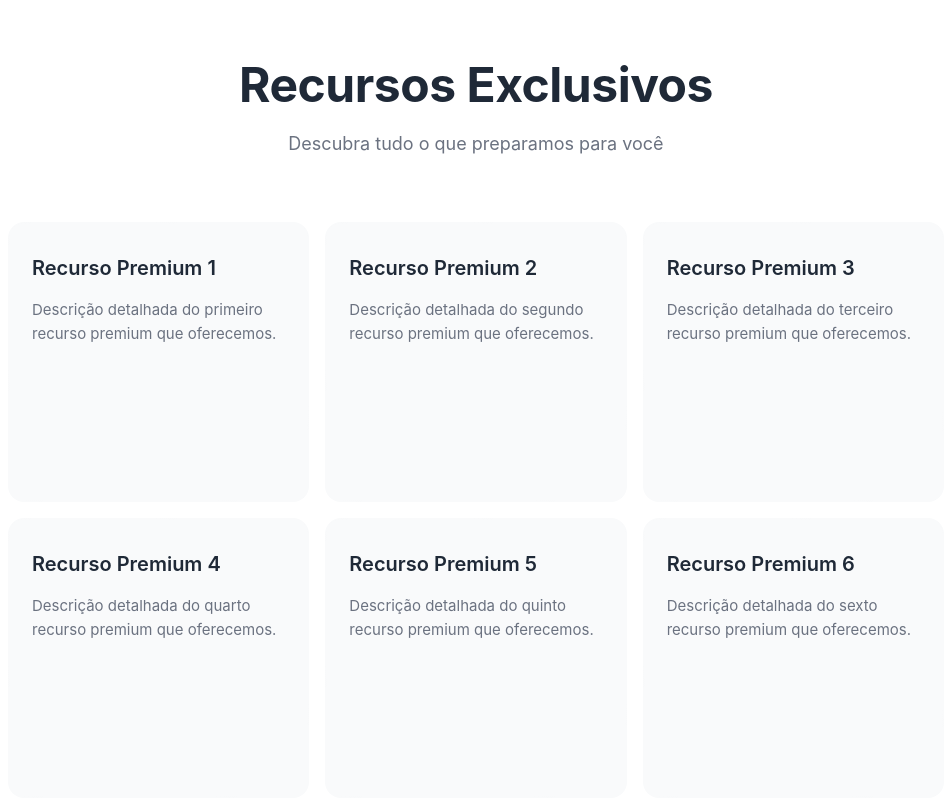
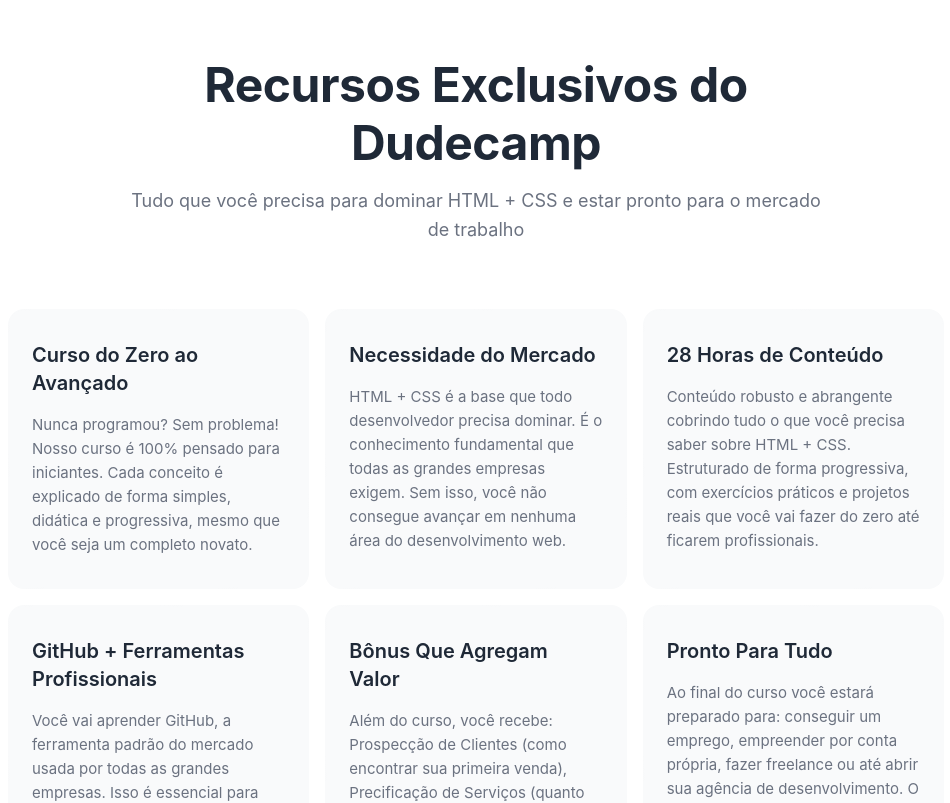
Before and after one commit to eduardocoimbramag/dudecamp-htmlcss, a React (Vite) app: page / in a window 1280 px wide. Shown: the part 840-1643 px from the top of the page, without its empty margins (304-1254 px from the left). Built offline with nearby package versions, Linux system fonts and the light colour scheme.

Commit message:
copysec2

```diff
--- a/src/App.tsx
+++ b/src/App.tsx
@@ -112,28 +112,28 @@
 
   const featuresData = [
     {
-      title: 'Recurso Premium 1',
-      description: 'Descrição detalhada do primeiro recurso premium que oferecemos.',
+      title: 'Curso do Zero ao Avançado',
+      description: 'Nunca programou? Sem problema! Nosso curso é 100% pensado para iniciantes. Cada conceito é explicado de forma simples, didática e progressiva, mesmo que você seja um completo novato.',
     },
     {
-      title: 'Recurso Premium 2',
-      description: 'Descrição detalhada do segundo recurso premium que oferecemos.',
+      title: 'Necessidade do Mercado',
+      description: 'HTML + CSS é a base que todo desenvolvedor precisa dominar. É o conhecimento fundamental que todas as grandes empresas exigem. Sem isso, você não consegue avançar em nenhuma área do desenvolvimento web.',
     },
     {
-      title: 'Recurso Premium 3',
-      description: 'Descrição detalhada do terceiro recurso premium que oferecemos.',
+      title: '28 Horas de Conteúdo',
+      description: 'Conteúdo robusto e abrangente cobrindo tudo o que você precisa saber sobre HTML + CSS. Estruturado de forma progressiva, com exercícios práticos e projetos reais que você vai fazer do zero até ficarem profissionais.',
     },
     {
-      title: 'Recurso Premium 4',
-      description: 'Descrição detalhada do quarto recurso premium que oferecemos.',
+      title: 'GitHub + Ferramentas Profissionais',
+      description: 'Você vai aprender GitHub, a ferramenta padrão do mercado usada por todas as grandes empresas. Isso é essencial para todo programador que quer trabalhar em equipe ou em empresas de grande porte.',
     },
     {
-      title: 'Recurso Premium 5',
-      description: 'Descrição detalhada do quinto recurso premium que oferecemos.',
+      title: 'Bônus Que Agregam Valor',
+      description: 'Além do curso, você recebe: Prospecção de Clientes (como encontrar sua primeira venda), Precificação de Serviços (quanto cobrar pelo seu trabalho) e um E-book completo de HTML + CSS para estudar offline.',
     },
     {
-      title: 'Recurso Premium 6',
-      description: 'Descrição detalhada do sexto recurso premium que oferecemos.',
+      title: 'Pronto Para Tudo',
+      description: 'Ao final do curso você estará preparado para: conseguir um emprego, empreender por conta própria, fazer freelance ou até abrir sua agência de desenvolvimento. O mercado está aberto pra você.',
     },
   ];
 
@@ -147,8 +147,8 @@
         <section id="features" className="features">
           <div className="container">
             <div className="section-header">
-              <h2>Recursos Exclusivos</h2>
-              <p>Descubra tudo o que preparamos para você</p>
+              <h2>Recursos Exclusivos do Dudecamp</h2>
+              <p>Tudo que você precisa para dominar HTML + CSS e estar pronto para o mercado de trabalho</p>
             </div>
             <div className="features-grid">
               {featuresData.map((feature, index) => (
```
Also changed, not shown: public/photosec2.webp (added).
